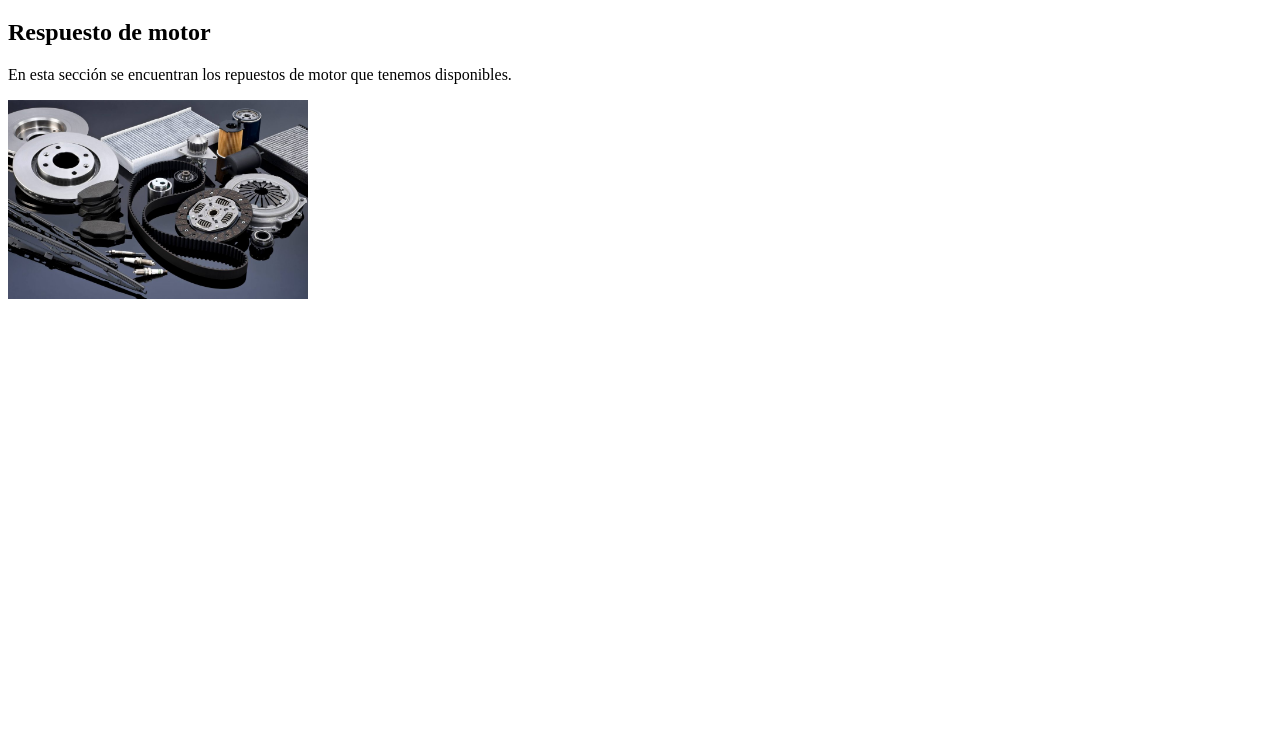
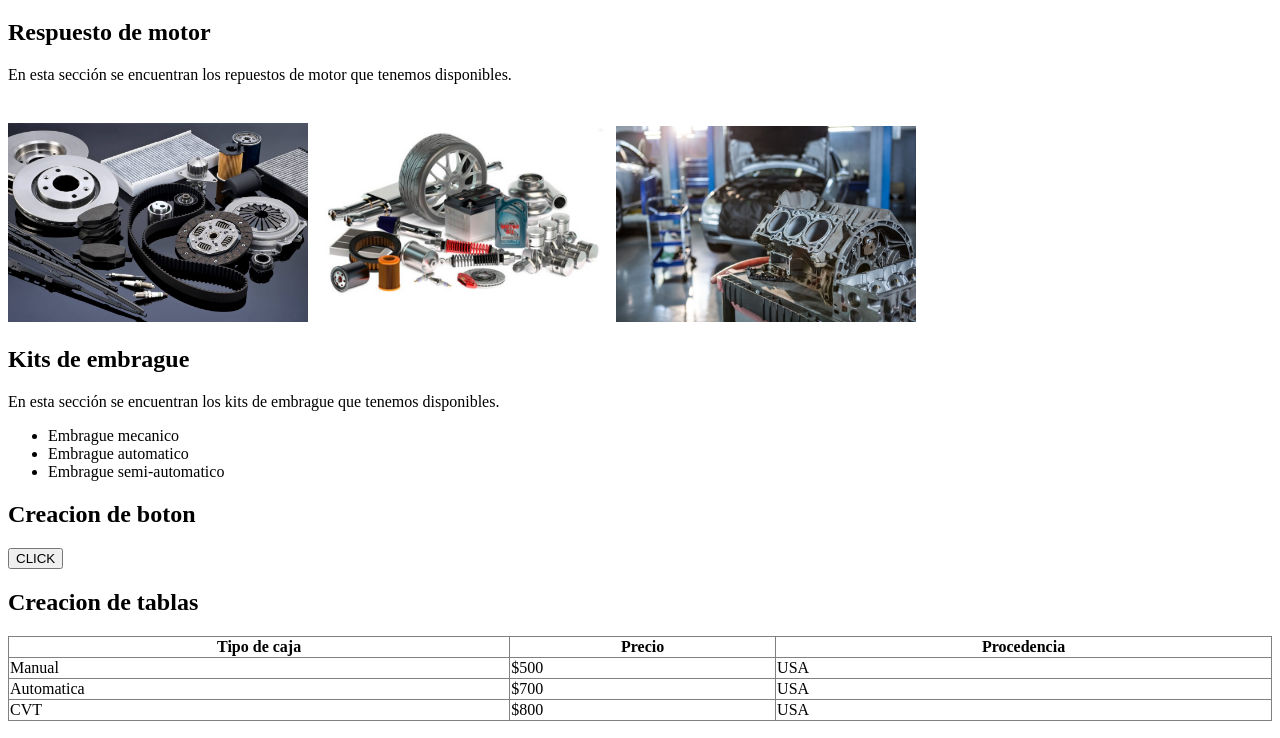
Before and after one commit to jorgecm87/repuestos-jorge, a plain HTML site: page index.html in a window 1280 px wide. Shown: the part 61-799 px from the top of the page. Drawn offline with Linux system fonts and the light colour scheme.

Commit message:
avances del proyecto

```diff
--- a/index.html
+++ b/index.html
@@ -1,16 +1,71 @@
 <!DOCTYPE html>
 <html lang="en">
+
 <head>
     <meta charset="UTF-8">
     <meta name="viewport" content="width=device-width, initial-scale=1.0">
     <title>Proyecto Koki</title>
 </head>
+
 <body>
     <h1>Jorge Motors</h1>
     <section>
         <h2>Respuesto de motor</h2>
         <p>En esta sección se encuentran los repuestos de motor que tenemos disponibles.</p>
         <img src="imagen-2.jpg" alt="Repuesto de motor 1" style="width: 300px; height: auto;">
+        <img src="imagen-3.jpg" alt="Repuesto de motor 1" style="width: 300px; height: auto;">
+        <img src="imagen-4.jpeg" alt="Repuesto de motor 1" style="width: 300px; height: auto;">
+    </section>
+    <section>
+        <h2>Kits de embrague</h2>
+        <p>En esta sección se encuentran los kits de embrague que tenemos disponibles.</p>
+        <ul>
+            <li>Embrague mecanico</li>
+            <li>Embrague automatico</li>
+            <li>Embrague semi-automatico</li>
+        </ul>
+    </section>
+    <section>
+        <h2>Creacion de boton</h2>
+        <button>CLICK</button>
+    </section>
+    <section>
+        <h2>Creacion de tablas</h2>
+        <table border="1" style="width: 100%; border-collapse: collapse;">
+            <thead>
+                <tr>
+                    <th>Tipo de caja</th>
+                    <th>Precio</th>
+                    <th>Procedencia</th>
+                </tr>
+            </thead>
+            <tbody>
+                <tr>
+                    <td>Manual</td>
+                    <td>$500</td>
+                    <td>USA</td>
+                </tr>
+                <tr>
+                    <td>Automatica</td>
+                    <td>$700</td>
+                    <td>USA</td>
+                </tr>
+                <tr>
+                    <td>CVT</td>
+                    <td>$800</td>
+                    <td>USA</td>
+                </tr>
+            </tbody>
+        </table>
+    </section>
+    <section>
+        <h2>Uso de bloques en linea</h2>
+        <br>
+        <div style="background-color: lightblue; padding: 20px; border-radius: 5px;">
+            <h3>Bloque de texto</h3>
+            <p>Este es un bloque de texto que se utiliza para mostrar información adicional.</p>
+        </div>
     </section>
 </body>
+
 </html>
```
